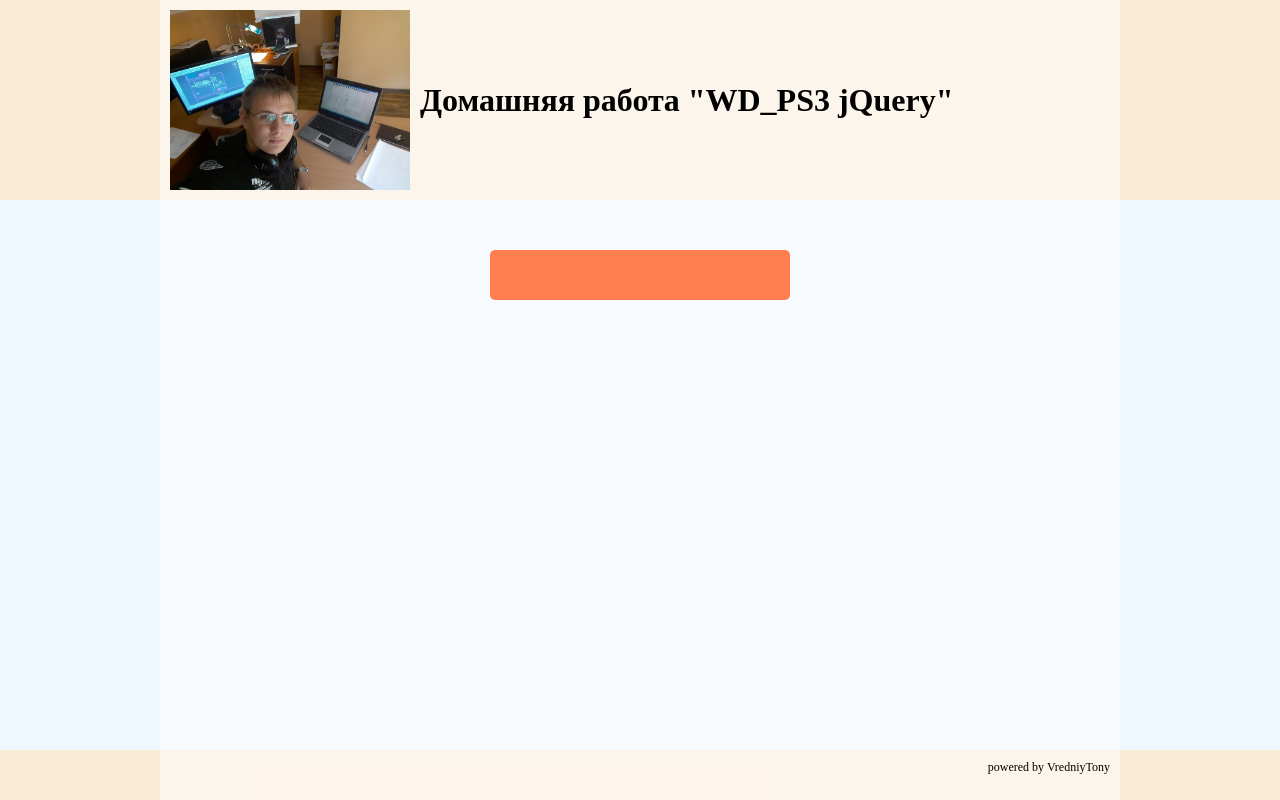
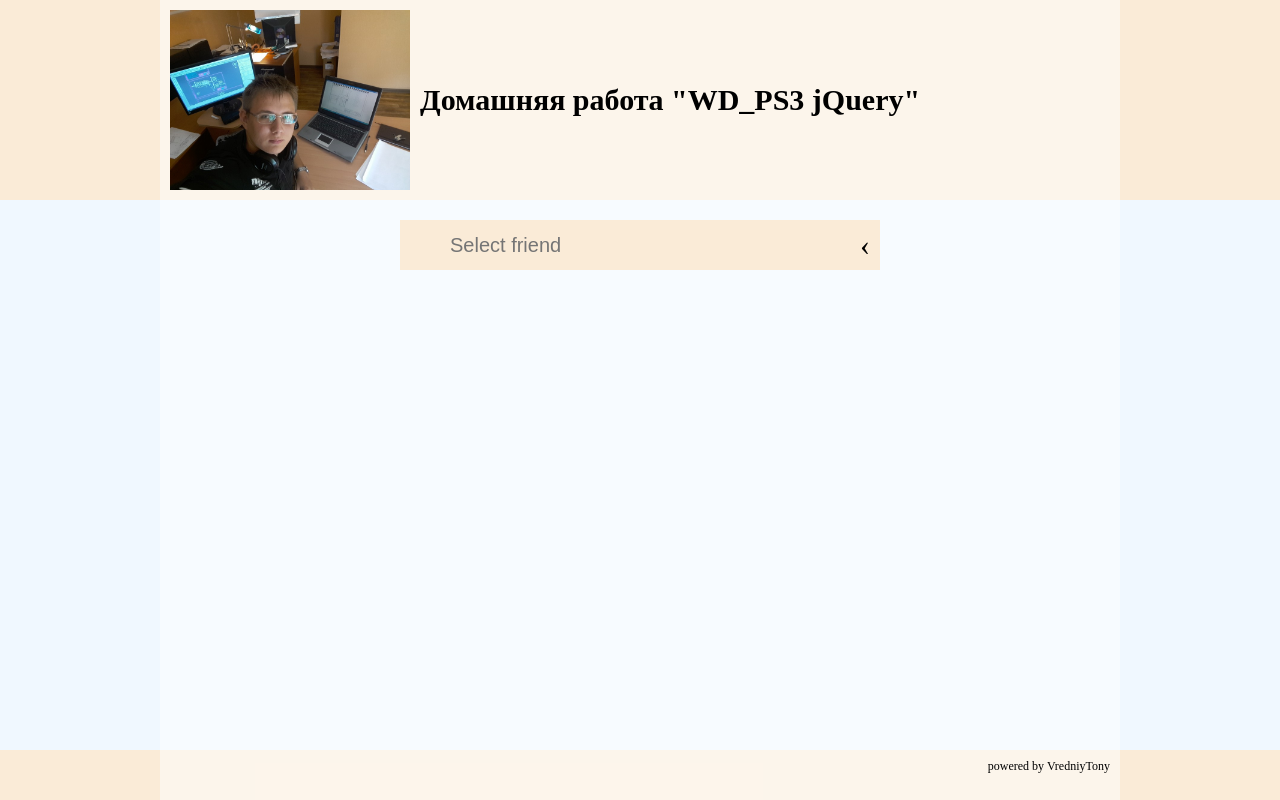
Before and after one commit to VredniyTony/Introduction-to-full-stack-Web-development, a PHP site: page / in a window 1280 px wide. Run offline with PHP 8.4, Linux system fonts and the light colour scheme; some libraries are stand-ins or nearby versions.

Commit message:
create searchable dropDown menu

```diff
--- a/ps3_jQuery/to.do.1/assets/css/main.css
+++ b/ps3_jQuery/to.do.1/assets/css/main.css
@@ -1,97 +1,127 @@
-body, html{
-    display: flex;
-    min-height: 100vh;
-    flex-direction: column;
-    justify-content: center;
-    margin: 0;
-}
-
-#wrap{
-    display: none;
-    position: fixed;
-    min-width: 100%;
-    min-height: 100%;
-    background-color: rgba(1, 1, 1, 0.725);;
+body, html {
+  display: flex;
+  flex-direction: column;
+  width: 100%;
+  height: 100%;
 }
 
 .header{
     display: flex;
     flex-direction: row;
     justify-content: center;
-    height: 200px;
+    min-height: 200px;
     background-color: antiquewhite;
 }
-
 .headerContainer{
     display: flex;
     flex-direction: row;
     width: 960px;
     background-color: rgba(255,255,255,0.5);
+  }
+#headerText > h1 {
+  font-size: 30px;
 }
-
 #logo{
     margin: 10px;
     height: 180px;
     width: auto;
 }
-
 #headerText{
     display: flex;
     align-items: center;
 }
-
 .content{
+    flex: 1 0 auto;
+    height: auto;
     display: flex;
     flex-direction: column;
     align-items: center;
-    flex: 1;
     background-color: aliceblue;
 }
-
-.contentContainer {
+.contentContainer{
+    flex: 1 0 auto;
     display: flex;
     flex-direction: column;
     align-items: center;
-    justify-content: flex-start;
-    flex: 1;
     width: 960px;
+    height: 100%;
     background-color: rgba(255,255,255,0.5);
 }
 
-.dropDown {
-    font-family: Arial;
-    text-decoration: none;
-    color: rgb(255,255,255);
-    background-color: coral;
-    font-size: 20px;
-    padding: 8px 10px;
-    border:none;
-    border-radius: 5px;
-    outline: none;
-    width: 300px;
-    height: 50px;
-    margin-top: 50px;
+.dropDownHeader {
+  margin-top: 20px;
+  display: flex;
+  flex-direction: row;
+  background-color: antiquewhite;
+  width: 480px;
+  height: 50px;
+}
+#user_img_header{
+  display: flex;
+  justify-content: center;
+  align-items: center;
+  height: 50px;
+  width: 50px;
+}
+#img_header {
+  height: 40px;
+  width: 40px;
+}
+#arrowDropDown {
+  display: flex;
+  justify-content: center;
+  align-items: center;
+  font-size: 30px;
+  width: 30px;
+  height: 50px;
+}
+.dropDownHeader > input {
+  font-family: Arial;
+  text-decoration: none;
+  color: black;
+  background-color: antiquewhite;
+  font-size: 20px;
+  border: none;
+  padding: 0;
+  width: 400px;
+  height: 50px;
 }
 
-.dropDownMenu {
-    display: none;
-    flex-direction: column;
-    margin: 0;
-    width: 300px;
-    background-color: rgb(255,255,255);
-
+#dropDown:focus {
+  outline: none;
 }
 
-.dropDownMenu > span {
-    display: flex;
-    justify-content: center;
-    align-items: center;
-    width: 300px;
-    height: 30px;
-    border: 1px solid black;
+#dropDownMenu {
+  display: none;
+  flex-direction: column;
+  width: 480px;
+}
+
+#dropDownMenu > button {
+  display: flex;
+  align-items: center;
+  font-family: Arial;
+  text-decoration: none;
+  color: black;
+  background-color: aliceblue;
+  font-size: 20px;
+  border: 1px solid white;
+  outline: none;
+  width: 480px;
+  height: 40px;
+}
+
+.user_img {
+  height: 30px;
+  width: auto;
+}
+
+.user_name {
+  padding-left: 10px;
 }
 
 .footer{
+  flex-shrink: 0;
     display: flex;
     flex-direction: row;
     justify-content: center;
--- /dev/null
+++ b/ps3_jQuery/to.do.1/assets/css/reset-css.css
@@ -0,0 +1,94 @@
+html, body, div, span, object, iframe,
+h1, h2, h3, h4, h5, h6, p, blockquote, pre,
+abbr, address, cite, code,
+del, dfn, em, img, ins, kbd, q, samp,
+small, strong, sub, sup, var,
+b, i,
+dl, dt, dd, ol, ul, li,
+fieldset, form, label, legend,
+table, caption, tbody, tfoot, thead, tr, th, td,
+article, aside, canvas, details, figcaption, figure,
+footer, header, hgroup, menu, nav, section, summary,
+time, mark, audio, video {
+    margin:0;
+    padding:0;
+    border:0;
+    outline:0;
+    font-size:100%;
+    vertical-align:baseline;
+    background:transparent;
+}
+
+body {
+    line-height:1;
+}
+
+article,aside,details,figcaption,figure,
+footer,header,hgroup,menu,nav,section {
+    display:block;
+}
+
+nav ul {
+    list-style:none;
+}
+
+blockquote, q {
+    quotes:none;
+}
+
+blockquote:before, blockquote:after,
+q:before, q:after {
+    content:'';
+    content:none;
+}
+
+a {
+    margin:0;
+    padding:0;
+    font-size:100%;
+    vertical-align:baseline;
+    background:transparent;
+}
+
+/* change colours to suit your needs */
+ins {
+    background-color:#ff9;
+    color:#000;
+    text-decoration:none;
+}
+
+/* change colours to suit your needs */
+mark {
+    background-color:#ff9;
+    color:#000;
+    font-style:italic;
+    font-weight:bold;
+}
+
+del {
+    text-decoration: line-through;
+}
+
+abbr[title], dfn[title] {
+    border-bottom:1px dotted;
+    cursor:help;
+}
+
+table {
+    border-collapse:collapse;
+    border-spacing:0;
+}
+
+/* change border colour to suit your needs */
+hr {
+    display:block;
+    height:1px;
+    border:0;
+    border-top:1px solid #cccccc;
+    margin:1em 0;
+    padding:0;
+}
+
+input, select {
+    vertical-align:middle;
+}
--- a/ps3_jQuery/to.do.1/index.html
+++ b/ps3_jQuery/to.do.1/index.html
@@ -2,10 +2,11 @@
 <html lang="ru">
 <head>
     <meta charset="UTF-8">
+    <link type="text/css" rel="stylesheet" href="assets/css/reset-css.css">
+    <link type="text/css" rel="stylesheet" href="assets/css/main.css">
+    <script src="https://ajax.googleapis.com/ajax/libs/jquery/3.1.1/jquery.min.js"></script>
     <script charset="UTF-8" lang="ru" src="assets/js/main.js"></script>
-    <link type="text/css" rel="stylesheet" href="assets/css/main.css">
-    <link href="https://use.fontawesome.com/releases/v5.0.8/css/all.css" rel="stylesheet">
-    <title>WD_PS2 Javascript</title>
+    <title>WD_PS3 jQuery</title>
 </head>
 <body>
 <div id="wrap"></div>
@@ -19,13 +20,15 @@
 </div>
 <div class="content">
     <div class="contentContainer">
-        <button class = "dropDown"></button>
-        <div class = "dropDownMenu">
-            <span>Anton</span>;
-            <span>Nikolay</span>;
-            <span>Dmitriy</span>;
-            <span>Anatoliy</span>;
+      <div class = 'dropDownHeader'>
+        <div id="user_img_header"></div>
+        <input type = "text" placeholder = "Select friend" id = "dropDown" onkeyup="filterFunction()"></input>
+        <div id = 'arrowDropDown'>
+          <p>&#8249;</p>
         </div>
+      </div>
+      <div id = "dropDownMenu">
+      </div>
     </div>
 </div>
 <div class="footer">
@@ -33,6 +36,6 @@
         <p>powered by VredniyTony</p>
     </div>
 </div>
-
+<script>createDropDown()</script>
 </body>
 </html>
```
Also changed, not shown: ps3_jQuery/to.do.1/assets/js/main.js (+64 -3 lines), ps3_jQuery/to.do.1/assets/images/female.ico (added), ps3_jQuery/to.do.1/assets/images/male.ico (added).
